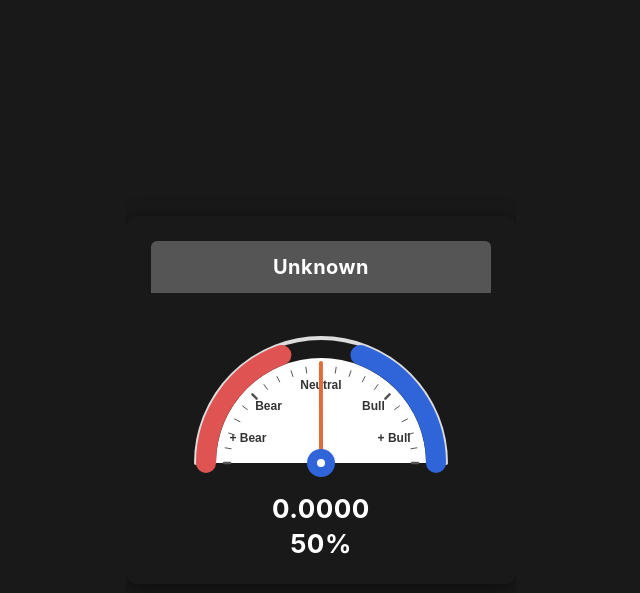
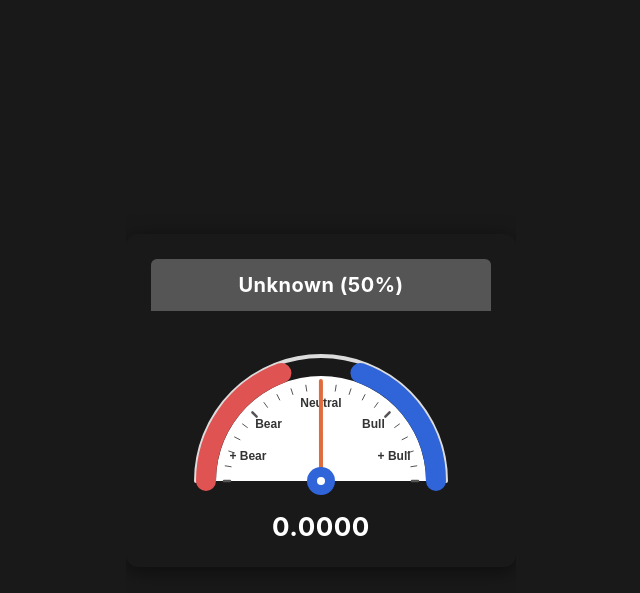
Before and after one commit to Mirzokhid522/Gauge, a Flask app: page / in a window 1280 px wide. Shown: the top 593 px of the page, without its empty margins (319-959 px from the left). Run offline with Flask 3, Linux system fonts and the light colour scheme; data that the repository does not hold is empty.

Commit message:
Update percentage to match score font size (26px), solid white color, and remove box

```diff
--- a/templates/index.html
+++ b/templates/index.html
@@ -63,15 +63,6 @@
             letter-spacing: 0.5px;
         }
 
-        /* Percentage styled identically to match score, fixed to solid white */
-        #percentText {
-            font-size: 26px;
-            font-weight: bold;
-            color: #ffffff;
-            margin-top: 4px;
-            letter-spacing: 0.5px;
-        }
-
         /* Interactive Hover Tooltip */
         #tooltip {
             position: absolute;
@@ -102,7 +93,6 @@
         </div>
 
         <div id="statusText">--</div>
-        <div id="percentText">--</div>
     </div>
 
     <script>
@@ -282,16 +272,15 @@
 
                 const headerEl = document.getElementById('headerTitle');
                 const statusEl = document.getElementById('statusText');
-                const percentEl = document.getElementById('percentText');
 
-                // Real score value on top
+                // Real score value on bottom container
                 statusEl.innerText = score.toFixed(4);
 
-                // Percentage conversion below it, solid white
+                // Percentage calculation
                 let percentage = normalized * 100;
-                percentEl.innerText = `${percentage.toFixed(0)}%`;
 
-                headerEl.innerText = notionStatus;
+                // Combine status text and percentage right beside each other in the header
+                headerEl.innerText = `${notionStatus} (${percentage.toFixed(0)}%)`;
 
                 // Sync header background color
                 if (notionStatus.includes("Bullish")) {
@@ -304,7 +293,7 @@
 
             } catch (error) {
                 console.error('Error fetching score:', error);
-                document.getElementById('statusText').innerText = 'Error';
+                document.getElementById('headerTitle').innerText = 'Error Loading';
             }
         }
 
```
